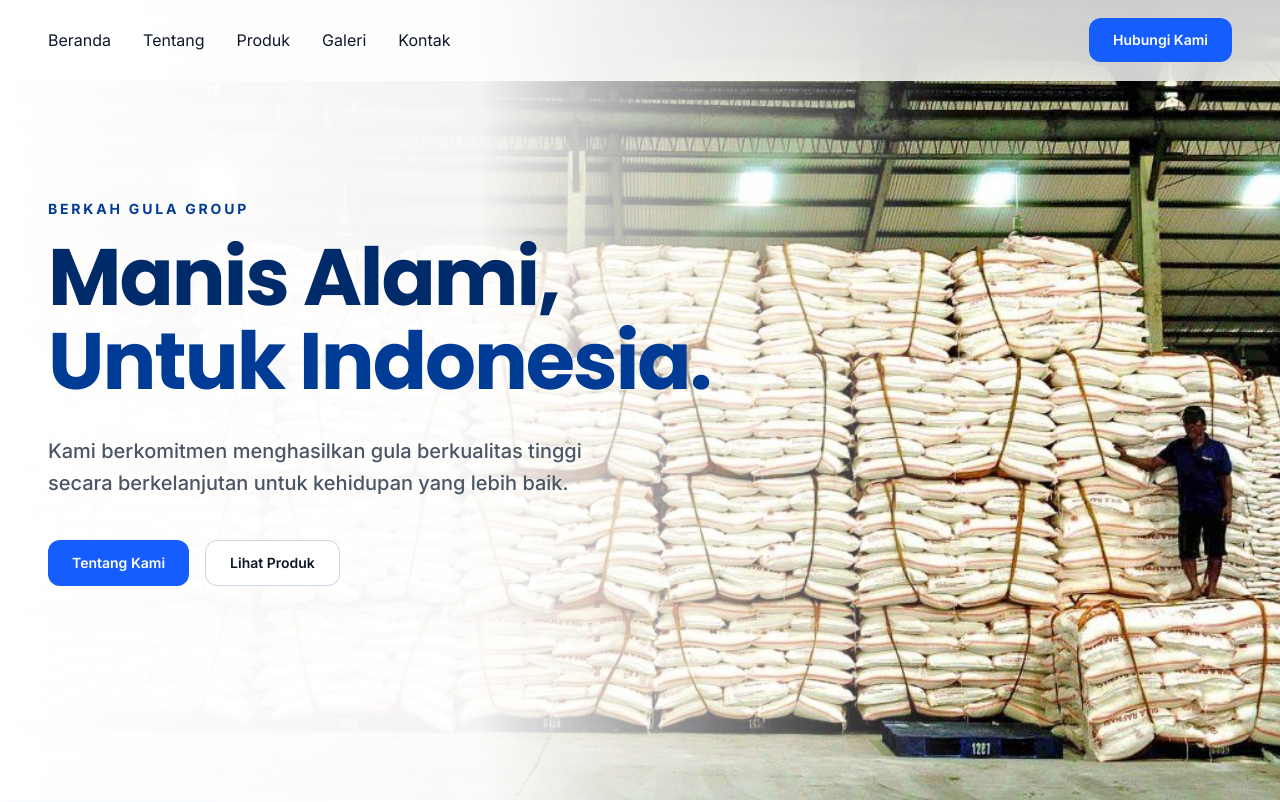
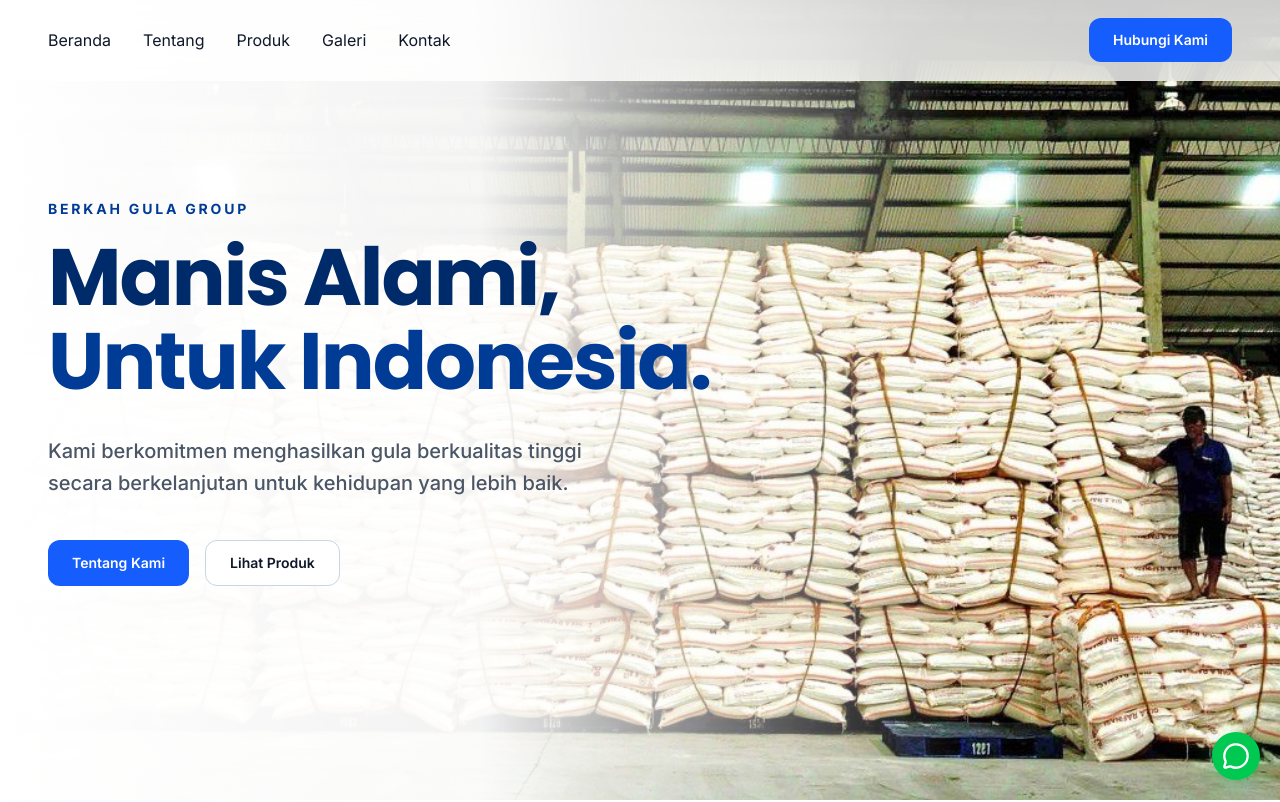
Before and after one commit to ilhamakbarjamil/pabrik-gula-profile, a Next.js app: page / in a window 1280 px wide. Shown: the top 802 px of the page. Built offline with nearby package versions, Linux system fonts and the light colour scheme.

Commit message:
cta, ui/whatsapp

```diff
--- a/src/app/page.tsx
+++ b/src/app/page.tsx
@@ -7,6 +7,7 @@
 import ProductsSection from "@/sections/products/products-section";
 import GallerySection from "@/sections/gallery/gallery-section";
 import CTASection from "@/sections/cta/cta-section";
+import WhatsAppButton from "@/components/ui/whatsapp-button";
 
 export default function Home() {
   return (
@@ -26,6 +27,8 @@
       <CTASection />
 
       <Footer />
+
+      <WhatsAppButton />
     </main>
   );
 }
--- /dev/null
+++ b/src/components/ui/whatsapp-button.tsx
@@ -0,0 +1,41 @@
+import { MessageCircle } from "lucide-react";
+
+export default function WhatsAppButton() {
+    const phoneNumber = "6281200000000";
+    const message = "Halo, saya ingin bertanya tentang produk Berkah Gula Group.";
+
+    const whatsappUrl = `https://wa.me/${phoneNumber}?text=${encodeURIComponent(
+        message
+    )}`;
+
+    return (
+        <a
+            href={whatsappUrl}
+            target="_blank"
+            rel="noopener noreferrer"
+            aria-label="Hubungi kami via WhatsApp"
+            className="
+    fixed
+    bottom-5
+    right-5
+    z-[999]
+    flex
+    h-12
+    w-12
+    items-center
+    justify-center
+    rounded-full
+    bg-green-500
+    text-white
+    shadow-[0_10px_25px_rgba(34,197,94,0.35)]
+    transition-all
+    duration-300
+    hover:-translate-y-1
+    hover:bg-green-600
+  "
+        >
+            <MessageCircle size={28} />
+        </a>
+
+    );
+}
--- a/src/sections/cta/cta-section.tsx
+++ b/src/sections/cta/cta-section.tsx
@@ -1,10 +1,27 @@
 "use client";
 
 import { motion } from "framer-motion";
-import { MessageCircle, Mail, ArrowRight } from "lucide-react"; // Import ikon yang kurang
+import { MessageCircle, Mail, ArrowRight } from "lucide-react";
 import Container from "@/components/layout/container";
 
 export default function CTASection() {
+  const phoneNumber = "6281234567890";
+  const whatsappMessage =
+    "Halo, saya ingin bertanya tentang produk dan kerja sama dengan PT SugarCo Indonesia.";
+
+  const whatsappUrl = `https://wa.me/${phoneNumber}?text=${encodeURIComponent(
+    whatsappMessage
+  )}`;
+
+  const emailAddress = "info@sugarco.id";
+  const emailSubject = "Permintaan Informasi Kerja Sama";
+  const emailBody =
+    "Halo PT SugarCo Indonesia,%0D%0A%0D%0ASaya ingin bertanya mengenai produk dan peluang kerja sama.%0D%0A%0D%0ATerima kasih.";
+
+  const emailUrl = `mailto:${emailAddress}?subject=${encodeURIComponent(
+    emailSubject
+  )}&body=${emailBody}`;
+
   return (
     <section className="section-padding bg-slate-900 text-white">
       <Container>
@@ -16,25 +33,21 @@
           className="overflow-hidden rounded-[40px] bg-gradient-to-r from-blue-700 to-blue-500 p-10 md:p-16"
         >
           <div className="grid items-center gap-10 lg:grid-cols-2">
-
             <div>
               <h2 className="heading-secondary mb-6 text-white">
-                Siap Menjadi Mitra
-                Industri Gula Terpercaya?
+                Siap Menjadi Mitra Industri Gula Terpercaya?
               </h2>
 
-              <p className="max-w-xl text-blue-100 leading-relaxed">
-                Kami siap mendukung kebutuhan gula
-                berkualitas tinggi untuk industri maupun distribusi nasional dan internasional.
+              <p className="max-w-xl leading-relaxed text-blue-100">
+                Kami siap mendukung kebutuhan gula berkualitas tinggi untuk
+                industri maupun distribusi nasional dan internasional.
               </p>
             </div>
 
-            {/* SISI KANAN: TOMBOL AKSI */}
             <div className="flex flex-col gap-4 lg:items-end">
-
               {/* Tombol WhatsApp */}
               <motion.a
-                href="https://wa.me/your-number"
+                href={whatsappUrl}
                 target="_blank"
                 rel="noopener noreferrer"
                 whileHover={{ scale: 1.03, x: -5 }}
@@ -50,7 +63,7 @@
 
               {/* Tombol Email */}
               <motion.a
-                href="mailto:your-email@sugarco.id"
+                href={emailUrl}
                 whileHover={{ scale: 1.03, x: -5 }}
                 whileTap={{ scale: 0.97 }}
                 className="flex w-full max-w-[280px] items-center justify-between rounded-2xl bg-white p-4 font-bold text-blue-700 shadow-lg transition-all hover:bg-blue-50"
@@ -61,9 +74,7 @@
                 </div>
                 <ArrowRight size={18} />
               </motion.a>
-
             </div>
-
           </div>
         </motion.div>
       </Container>
```
